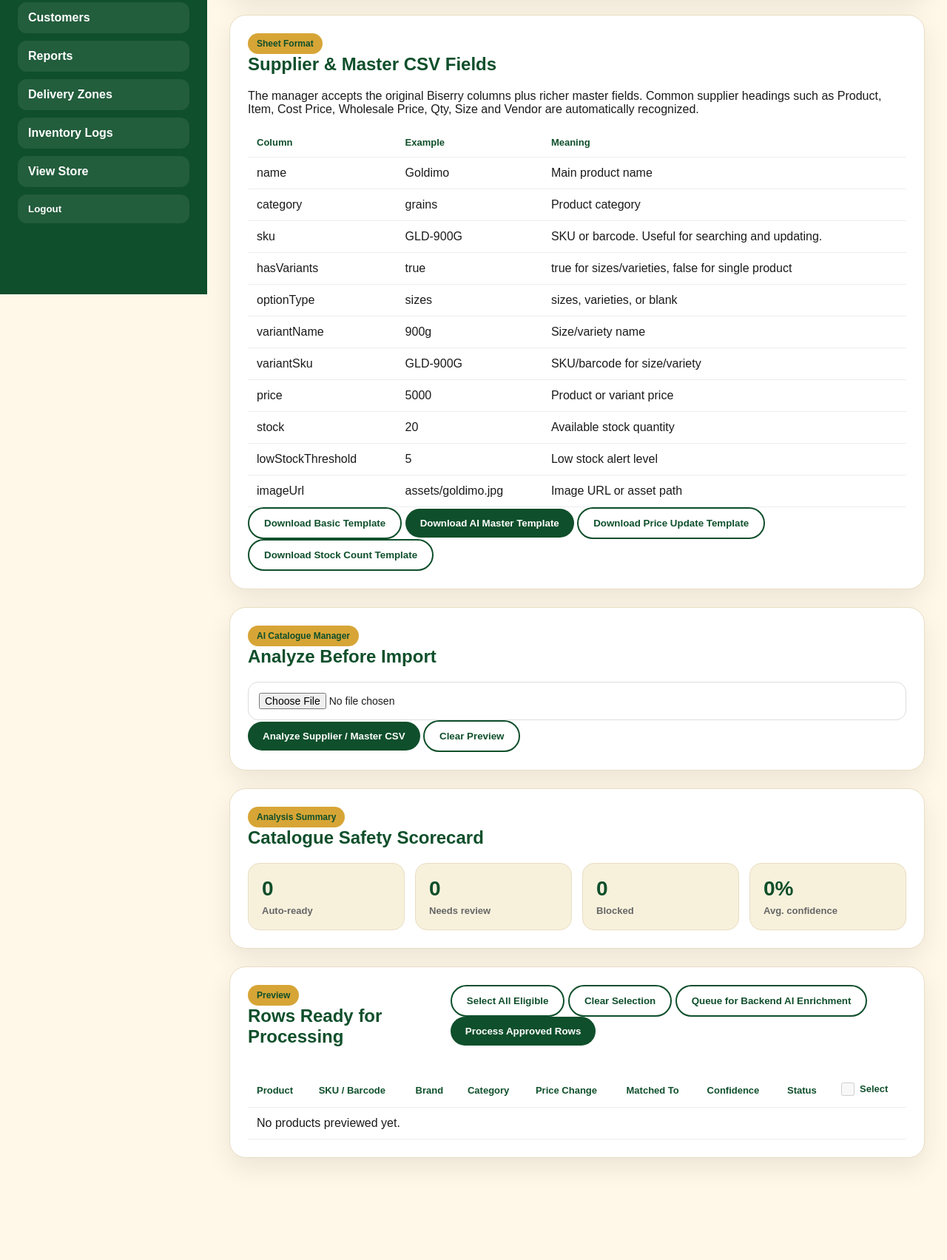
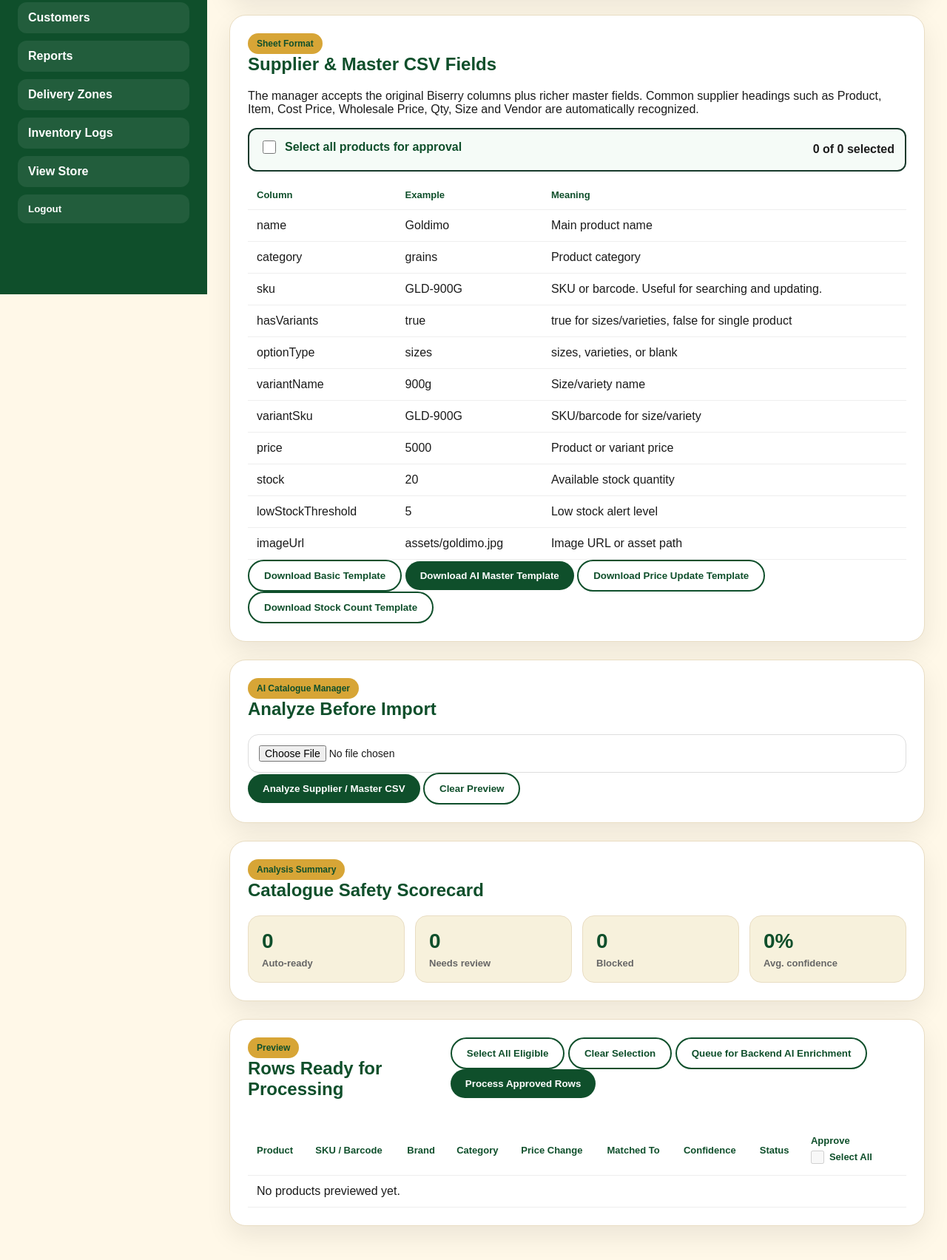
Before and after one commit to jofforka/Biserry-Grocery, a plain HTML site: page admin/bulk-upload.html in a window 1280 px wide. Shown: the part 402-2106 px from the top of the page at 74% size. Before the commit the page ends 2022 px from the top, so only its background shows below. Drawn offline with Linux system fonts and the light colour scheme; no server answers.

Commit message:
Add files via upload

```diff
--- a/admin/bulk-upload.html
+++ b/admin/bulk-upload.html
@@ -7,6 +7,17 @@
 
   <link rel="stylesheet" href="../css/styles.css">
   <link rel="stylesheet" href="../css/admin.css">
+
+  <style>
+    .approveColumnHead { min-width: 130px; text-align:center; }
+    .approveHeadTitle { margin-bottom:6px; font-weight:800; }
+    .selectAllApproveLabel { display:inline-flex; align-items:center; gap:7px; cursor:pointer; white-space:nowrap; }
+    .selectAllApproveLabel input, .approveAllStrip input { width:18px; height:18px; cursor:pointer; accent-color:#173A2B; }
+    .approveAllStrip { display:flex; align-items:center; justify-content:space-between; gap:12px; margin:12px 0; padding:12px 14px; border:2px solid #173A2B; border-radius:12px; background:#f5fbf7; }
+    .approveAllStripLabel { display:flex; align-items:center; gap:9px; cursor:pointer; }
+    #selectionCountText { font-weight:700; white-space:nowrap; }
+    @media (max-width: 720px) { .approveAllStrip { align-items:flex-start; flex-direction:column; } }
+  </style>
 </head>
 
 <body>
@@ -66,6 +77,14 @@
         <h2>Supplier & Master CSV Fields</h2>
 
         <p>The manager accepts the original Biserry columns plus richer master fields. Common supplier headings such as Product, Item, Cost Price, Wholesale Price, Qty, Size and Vendor are automatically recognized.</p>
+
+        <div class="approveAllStrip" id="approveAllStrip">
+          <label class="approveAllStripLabel">
+            <input id="selectAllCheckboxTop" type="checkbox">
+            <strong>Select all products for approval</strong>
+          </label>
+          <span id="selectionCountText">0 of 0 selected</span>
+        </div>
 
         <div class="tableWrap">
           <table>
@@ -155,7 +174,13 @@
                 <th>Matched To</th>
                 <th>Confidence</th>
                 <th>Status</th>
-                <th><label class="tableCheckLabel"><input id="selectAllCheckbox" type="checkbox"> Select</label></th>
+                <th class="approveColumnHead">
+                  <div class="approveHeadTitle">Approve</div>
+                  <label class="tableCheckLabel selectAllApproveLabel" title="Select or clear every eligible product">
+                    <input id="selectAllCheckbox" type="checkbox">
+                    <strong>Select All</strong>
+                  </label>
+                </th>
               </tr>
             </thead>
             <tbody id="previewTable"></tbody>
```
